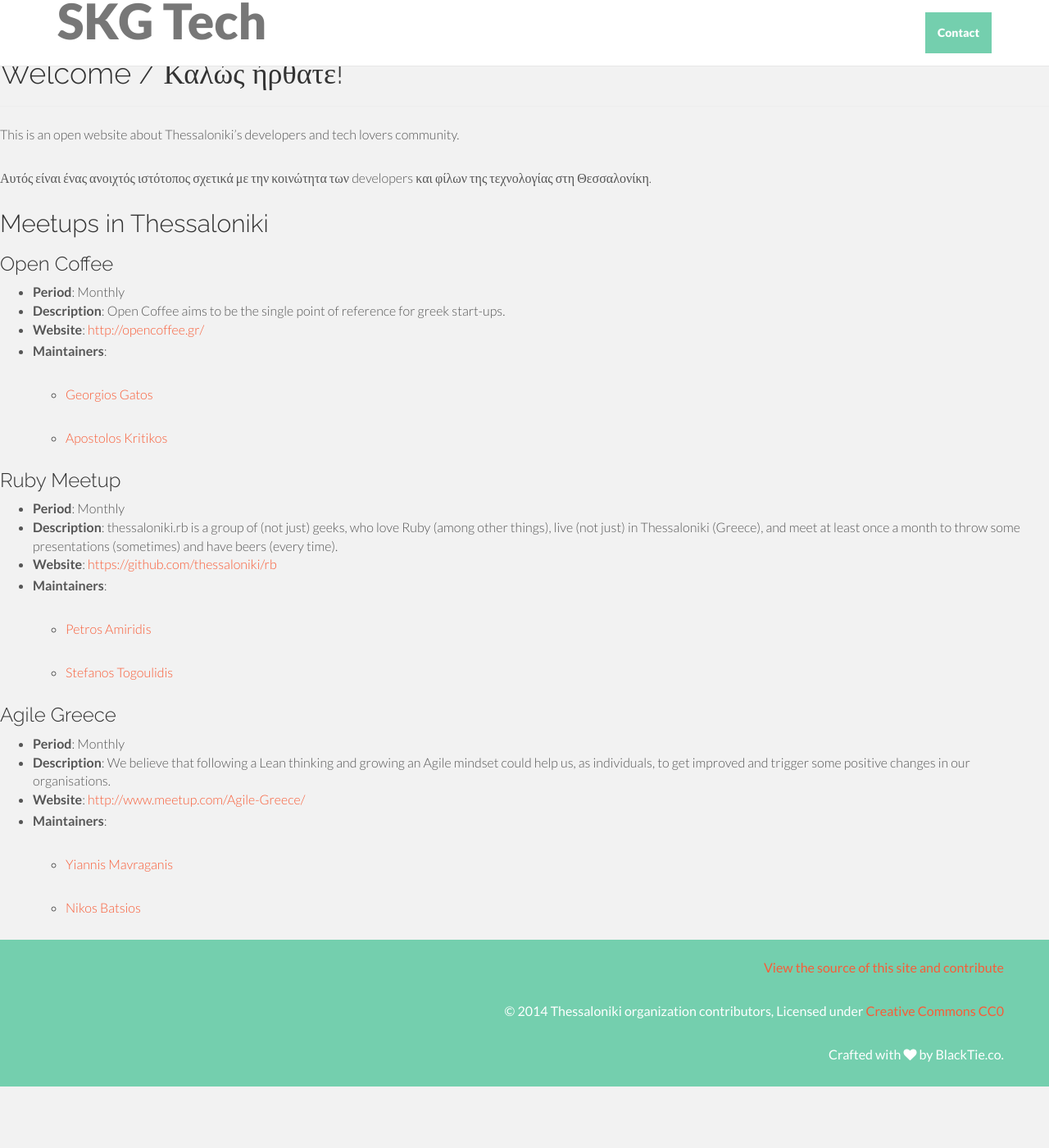
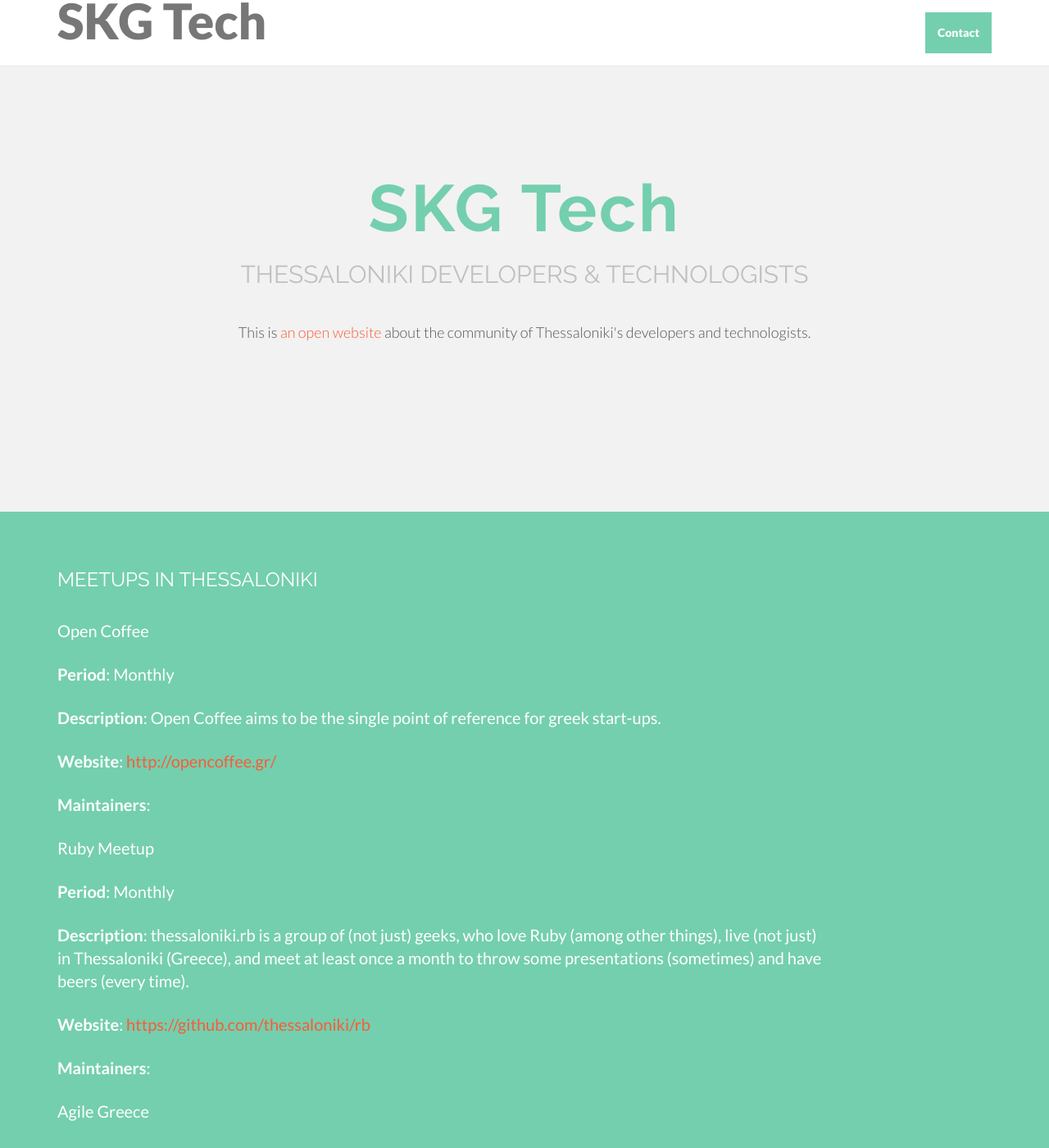
Before and after one commit to skgtech/skgtech.github.io, a Jekyll site: the page built from index.html, in a window 1280 px wide and 1400 px high. Shown: the whole window at 82% size. Built offline with Jekyll 4.4.1, drawn with Linux system fonts in a browser that asks for light colours; nearby versions of some CDN libraries; some of the changed text lies outside the part shown.

Commit message:
work on integrating new template

```diff
--- a/_config.yml
+++ b/_config.yml
@@ -18,9 +18,10 @@ tagline: "The insiders SKG scoop"
 author :
   name : "Thessaloniki organization contributors"
   email : "skg-developers@googlegroups.com"
-  github : thessaloniki
+  github : "thessaloniki"
   # twitter : username
   # feedburner : feedname
+githubrepo: "https://github.com/thessaloniki/meetups/"
 
 # The production_url is only used when full-domain names are needed
 # such as sitemap.txt
--- a/_includes/themes/twitter/default.html
+++ b/_includes/themes/twitter/default.html
@@ -55,7 +55,7 @@
     <footer id="f">
       <div class="container">
         <div class="row">
-          <p> <a href="https://github.com/thessaloniki/meetups/">View the source of this site and contribute</a></p>
+          <p> <a href="{{ site.githubrepo }}">View the source of this site and contribute</a></p>
           <p>&copy; {{ site.time | date: '%Y' }} {{ site.author.name }}, <span class="license">
             Licensed under <a href="http://creativecommons.org/publicdomain/zero/1.0/">Creative Commons CC0</a>
           </span></p>
--- /dev/null
+++ b/_includes/widgets/meetup.html
@@ -0,0 +1,6 @@
+<p>{{ include.meetup.name }}</p>
+
+<p><b>Period</b>: {{ include.meetup.period }}</p>
+<p><b>Description</b>: {{ include.meetup.description }}</p>
+<p><b>Website</b>: <a href="{{ include.meetup.website }}">{{ include.meetup.website }}</a></p>
+<p><b>Maintainers</b>:</p>
--- a/assets/css/main.css
+++ b/assets/css/main.css
@@ -129,12 +129,12 @@ a:after {
 /* hello */
 #hello {
 	width: 100%;
-	padding-top: 250px;
-	padding-bottom: 250px;
+	padding-top: 90px;
+	padding-bottom: 180px;
 }
 
 #hello h1 {
-	font-size: 90px;
+	font-size: 80px;
 	font-weight: 700;
 	letter-spacing: 3px;
 	color: #74cfae;
@@ -143,6 +143,11 @@ a:after {
 #hello h2 {
 	color: #c0c0c0;
 	font-weight: 400;
+}
+
+#hello p {
+  margin-top: 40px;
+  font-size: 18px;
 }
 
 /* Green */
--- a/index.html
+++ b/index.html
@@ -1,11 +1,14 @@
-
-
+---
+layout: page
+---
+{% include JB/setup %}
 <div id="hello">
     <div class="container">
     	<div class="row">
     		<div class="col-lg-8 col-lg-offset-2 centered">
-	    			<h1>Bolt Theme</h1>
-	    			<h2>FREE BOOTSTRAP THEMES</h2>
+    			<h1>SKG Tech</h1>
+    			<h2>THESSALONIKI DEVELOPERS & TECHNOLOGISTS</h2>
+          <p>This is <a href="{{ site.githubrepo }}">an open website</a> about the community of Thessaloniki's developers and technologists.</p>
     		</div><!-- /col-lg-8 -->
     	</div><!-- /row -->
     </div> <!-- /container -->
@@ -14,156 +17,21 @@
 <div id="green">
 	<div class="container">
 		<div class="row">
-				<div class="col-lg-5 centered">
-					<img src="assets/img/iphone.png" alt="">
-				</div>
-
-				<div class="col-lg-7 centered">
-					<h3>WHAT WE CAN DO?</h3>
-					<p>Lorem Ipsum is simply dummy text of the printing and typesetting industry. Lorem Ipsum has been the industry's standard dummy text ever since the 1500s, when an unknown printer took a galley of type and scrambled it to make a type specimen book.</p>
+			<div class="col-lg-10">
+        <h3>MEETUPS IN THESSALONIKI</h3>
+        {% for meetup in site.data.meetups %}
+          {% include widgets/meetup.html meetup=meetup %}
+        {% endfor %}
 			</div>
 		</div>
 	</div>
 </div>
 
 <div class="container">
-		<div class="row centered mt grid">
-			<h3>OUR LATEST WORK</h3>
-			<div class="mt"></div>
-			<div class="col-lg-4">
-				<a href="#"><img src="assets/img/01.jpg" alt=""></a>
-			</div>
-			<div class="col-lg-4">
-				<a href="#"><img src="assets/img/02.jpg" alt=""></a>
-			</div>
-			<div class="col-lg-4">
-				<a href="#"><img src="assets/img/03.jpg" alt=""></a>
-			</div>
-		</div>
-
-		<div class="row centered mt grid">
-			<div class="mt"></div>
-			<div class="col-lg-4">
-				<a href="#"><img src="assets/img/04.jpg" alt=""></a>
-			</div>
-			<div class="col-lg-4">
-				<a href="#"><img src="assets/img/05.jpg" alt=""></a>
-			</div>
-			<div class="col-lg-4">
-				<a href="#"><img src="assets/img/06.jpg" alt=""></a>
-			</div>
-		</div>
-
-		<div class="row mt centered">
-			<div class="col-lg-7 col-lg-offset-1 mt">
-					<p class="lead">Lorem Ipsum is simply dummy text of the printing and typesetting industry. Lorem Ipsum has been the industry's standard dummy text ever.</p>
-			</div>
-
-			<div class="col-lg-3 mt">
-				<p><button type="button" class="btn btn-theme btn-lg">Email Me!</button></p>
+	<div class="row">
+		<div class="col-lg-10">
+      <h3>STAY IN TOUCH</h3>
+      <p><a href="https://groups.google.com/forum/#!forum/skg-developers">Signup on the mailing list</a></p>
 		</div>
 	</div>
 </div>
-
-
-	<div id="skills">
-		<div class="container">
-			<div class="row centered">
-				<h3>OUR SKILLS</h3>
-				<div class="col-lg-3 mt">
-					<canvas id="javascript" height="130" width="130"></canvas>
-					<p>Javascript</p>
-					<br>
-					<script>
-						var doughnutData = [
-								{
-									value: 70,
-									color:"#74cfae"
-								},
-								{
-									value : 30,
-									color : "#3c3c3c"
-								}
-							];
-							var myDoughnut = new Chart(document.getElementById("javascript").getContext("2d")).Doughnut(doughnutData);
-					</script>
-				</div>
-				<div class="col-lg-3 mt">
-					<canvas id="bootstrap" height="130" width="130"></canvas>
-					<p>Bootstrap</p>
-					<br>
-					<script>
-						var doughnutData = [
-								{
-									value: 90,
-									color:"#74cfae"
-								},
-								{
-									value : 10,
-									color : "#3c3c3c"
-								}
-							];
-							var myDoughnut = new Chart(document.getElementById("bootstrap").getContext("2d")).Doughnut(doughnutData);
-					</script>
-				</div>
-				<div class="col-lg-3 mt">
-					<canvas id="wordpress" height="130" width="130"></canvas>
-					<p>Wordpress</p>
-					<br>
-					<script>
-						var doughnutData = [
-								{
-									value: 65,
-									color:"#74cfae"
-								},
-								{
-									value : 35,
-									color : "#3c3c3c"
-								}
-							];
-							var myDoughnut = new Chart(document.getElementById("wordpress").getContext("2d")).Doughnut(doughnutData);
-					</script>
-				</div>
-				<div class="col-lg-3 mt">
-					<canvas id="photoshop" height="130" width="130"></canvas>
-					<p>Photoshop</p>
-					<br>
-					<script>
-						var doughnutData = [
-								{
-									value: 50,
-									color:"#74cfae"
-								},
-								{
-									value : 50,
-									color : "#3c3c3c"
-								}
-							];
-							var myDoughnut = new Chart(document.getElementById("photoshop").getContext("2d")).Doughnut(doughnutData);
-					</script>
-				</div>
-			</div><!-- /row -->
-		</div><!-- /container -->
-	</div><!-- /skills -->
-
-	<section id="contact"></section>
-	<div id="social">
-		<div class="container">
-			<div class="row centered">
-				<div class="col-lg-8 col-lg-offset-2">
-					<div class="col-md-3">
-						<a href="#"><i class="fa fa-facebook"></i></a>
-					</div>
-					<div class="col-md-3">
-						<a href="#"><i class="fa fa-dribbble"></i></a>
-					</div>
-					<div class="col-md-3">
-						<a href="#"><i class="fa fa-twitter"></i></a>
-					</div>
-					<div class="col-md-3">
-						<a href="#"><i class="fa fa-envelope"></i></a>
-					</div>
-				</div>
-			</div>
-		</div><!-- /container -->
-	</div><!-- /social -->
--- a/index.md
+++ /dev/null
@@ -1,29 +0,0 @@
----
-layout: page
-title: Welcome / Καλώς ήρθατε!
----
-{% include JB/setup %}
-
-This is an open website about Thessaloniki's developers and tech lovers community.
-
-Αυτός είναι ένας ανοιχτός ιστότοπος σχετικά με την κοινώτητα των developers και φίλων της τεχνολογίας στη Θεσσαλονίκη.
-
-## Meetups in Thessaloniki
-
-{% for meetup in site.data.meetups %}
-### {{ meetup.name }}
-
-* **Period**: {{ meetup.period }}
-* **Description**: {{ meetup.description }}
-* **Website**: [{{ meetup.website }}]({{ meetup.website }})
-* **Maintainers**:
-{% for maintainer in meetup.maintainers %}
-  {% if maintainer.email %}
-  * [{{ maintainer.name }}](mailto:{{ maintainer.email }})
-  {% elsif maintainer.website %}
-  * [{{ maintainer.name }}]({{ maintainer.website }})
-  {% else %}
-  * {{ maintainer.name }}
-  {% endif %}
-{% endfor %}
-{% endfor %}
```
Lines whose indentation alone changed are shown as unchanged.
